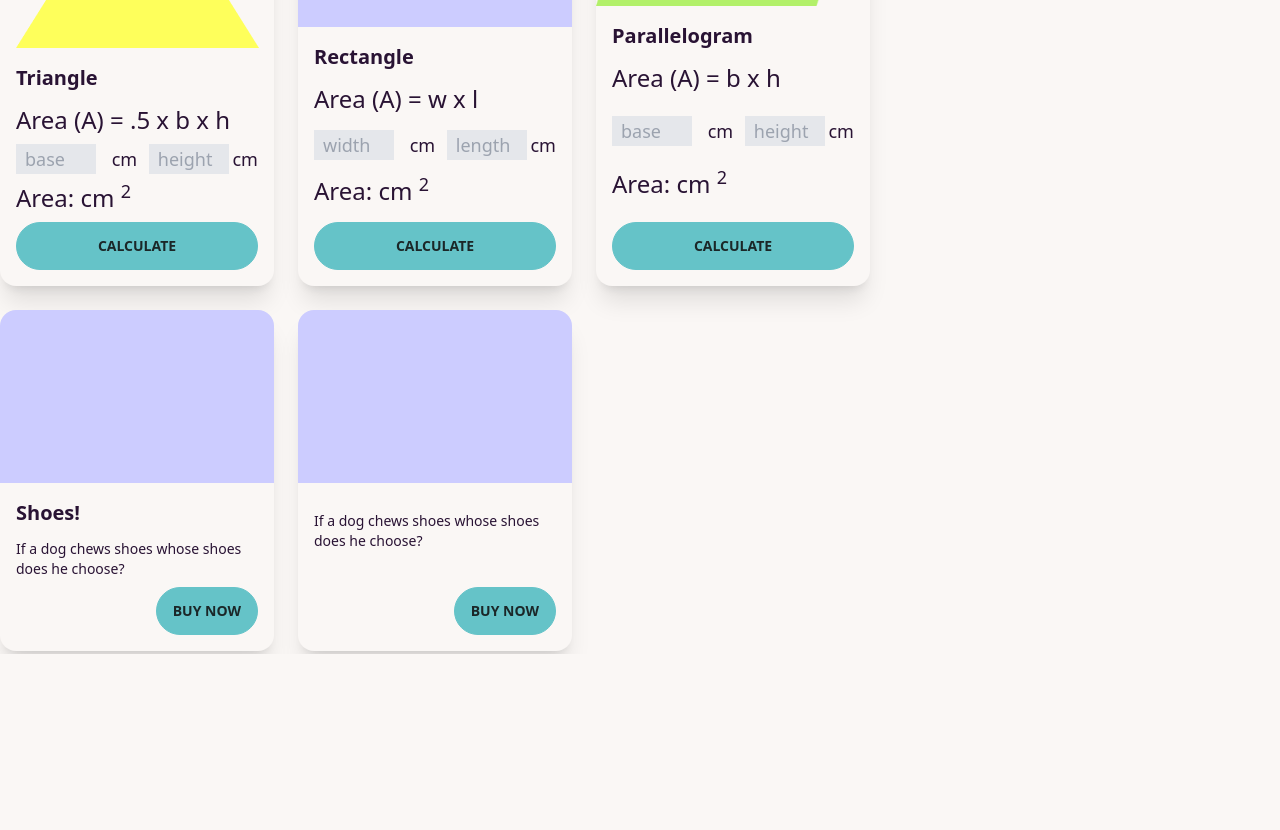
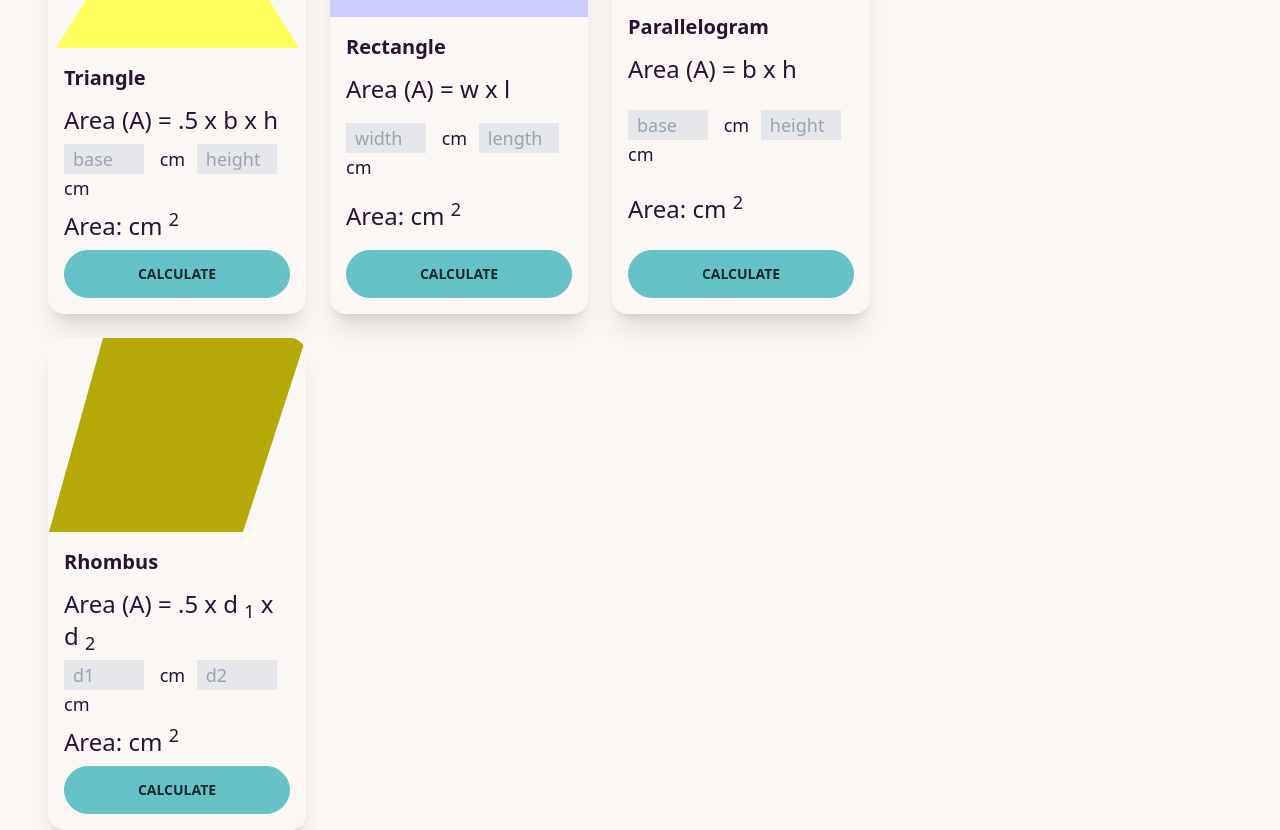
Before and after one commit to saifu9421/js-dom-calculate-area-, a plain HTML site: page index.html in a window 1280 px wide. Shown: the part 146-976 px from the top of the page. Before the commit the page ends 800 px from the top, so only its background shows below. Drawn offline with nearby package versions, Linux system fonts and the light colour scheme.

Commit message:
added a rhombus

```diff
--- a/index.html
+++ b/index.html
@@ -13,7 +13,7 @@
 
      </header>
 
-     <main>
+     <main class="ml-12">
       <!-- main  container  -->
       <div class="flex  flex-col lg:flex-row ">
         <!-- shape container  -->
@@ -93,29 +93,32 @@
 
 
 
-                    <!-- second  card  -->
-            <div class="card card-compact  bg-base-100 shadow-xl">
-              <figure> <img src="images/rectangle.png" alt="Shoes" /></figure>
-                <div class="card-body">
-                  <h2 class="card-title">Shoes!</h2>
-                  <p>If a dog chews shoes whose shoes does he choose?</p>
-                  <div class="card-actions justify-end">
-                    <button class="btn btn-primary">Buy Now</button>
-                  </div>
-                </div>
-              </div>
 
-                  <!-- third  card  -->
-            <div class="card card-compact  bg-base-100 shadow-xl">
-                <figure><img src="images/rectangle.png" alt="Shoes" /></figure>
-                <div class="card-body">
-                  <h2 class="card-title"></h2>
-                  <p>If a dog chews shoes whose shoes does he choose?</p>
-                  <div class="card-actions justify-end">
-                    <button class="btn btn-primary">Buy Now</button>
-                  </div>
-                </div>
-              </div>
+                       <!-- Rhombus card  -->
+
+                       <div class="card card-compact   bg-base-100 shadow-xl">
+                        <figure><img src="images/rhombus.png" alt="Shoes" /></figure>
+                        <div class="card-body">
+                          <h2 class="card-title">Rhombus</h2>
+                          <p class="text-2xl"> Area (A) = <span id=""></span> .5 x d <sub>1</sub> x d <sub>2</sub> </p>
+                              <p>
+                              <input type="text" class="border w-20 text-lg  bg-gray-200  px-2 " name="" id="rhombus-d1" placeholder="d1">
+                              <span class="ml-3 text-lg">cm</span>
+
+                              <input type="text" class="border bg-gray-200  text-lg w-20 px-2 ml-2" name="" id="rhombus-d2" placeholder="d2">
+                              <span class="  text-lg">cm</span>
+                               </p>
+                               <p class="text-2xl" id="">Area: <span id="rhombus-area"> </span> cm <sup>2</sup> </p>
+
+                          <div class="card-actions ">
+                            <button onclick="calculateRhombusArea()" class="btn btn-primary w-full  ">Calculate </button>
+                          </div>
+
+                        </div>
+                      </div>
+
+
+
 
          </div>
 
--- a/scripts/area.js
+++ b/scripts/area.js
@@ -14,6 +14,7 @@ function calculateTriangleArea(){
 
      const area  =  .5 * base * height;
     //    show triangle area
+
     const areaSpan = document.getElementById('triangle-area');
       areaSpan.innerText =  area;
 
@@ -32,6 +33,7 @@ function calculateRectangleArea(){
     const length =  parseFloat(lengthTextValue);
 
     // calculate area
+
     const area = width *  length;
     const rectangleArea  =  document.getElementById('rectangle-area');
     rectangleArea.innerText =  area;
@@ -44,11 +46,22 @@ function calculateParallelogramArea(){
      const base  =  getInputValue('parallelogram-base');
      const height  =  getInputValue('parallelogram-height');
        const area  =  base *  height;
+
        const parallelogramArea =  document.getElementById('parallelogram-area');
        parallelogramArea.innerText = area;
 
 };
 
+
+// Rhombus
+
+   function calculateRhombusArea(){
+    const d1  =  getInputValue('rhombus-d1');
+    const d2 =  getInputValue('rhombus-d2');
+    const area  =  .5 * d1 * d2;
+      const rhombusArea =  document.getElementById('rhombus-area');
+      rhombusArea.innerText =  area;
+   };
 
 //  common function   get input value field in number
   function getInputValue(fieldId){
```
